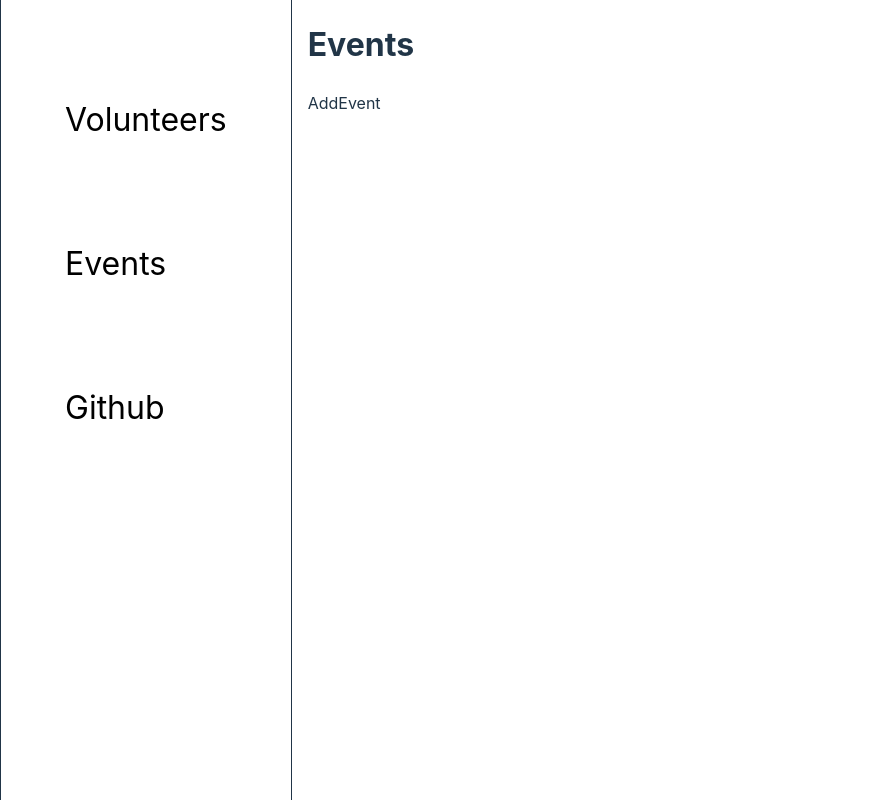
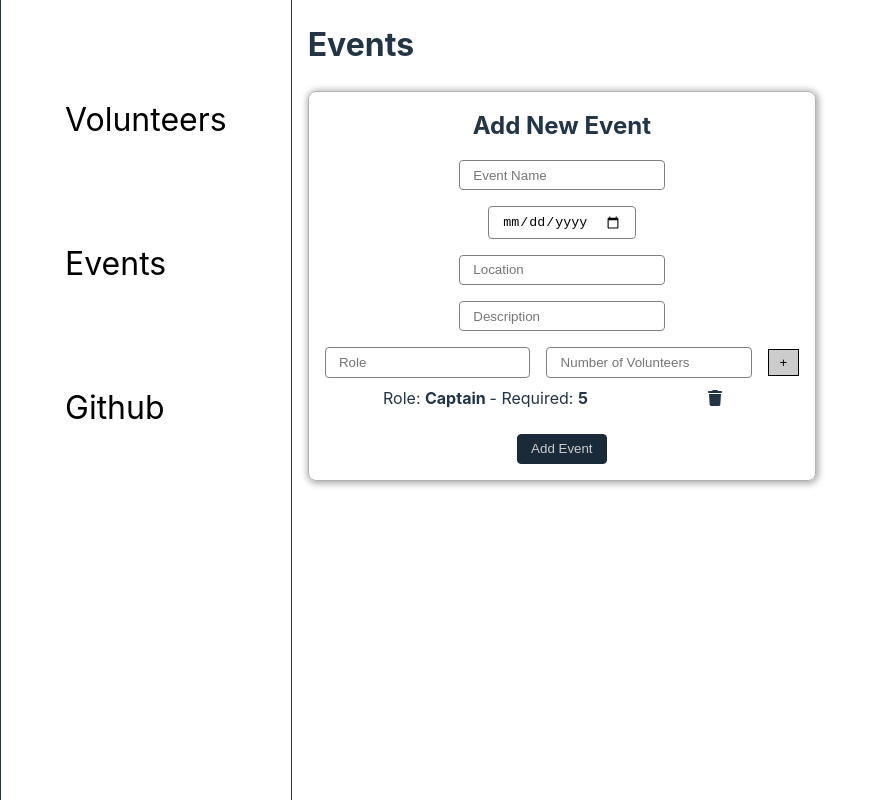
Before and after one commit to WadadParker/event-management, a React (Vite) app: page /events in a window 1280 px wide. Shown: the whole page, without its empty margins (0-884 px from the left). Built offline with nearby package versions, Linux system fonts and the light colour scheme.

Commit message:
feat: Add event folder structure

```diff
--- a/package.json
+++ b/package.json
@@ -15,8 +15,10 @@
     "@fortawesome/free-solid-svg-icons": "^6.4.2",
     "@fortawesome/react-fontawesome": "^0.2.0",
     "@reduxjs/toolkit": "^1.9.7",
+    "dotenv": "^16.3.1",
     "react": "^18.2.0",
     "react-dom": "^18.2.0",
+    "react-redux": "^8.1.3",
     "react-router-dom": "^6.17.0"
   },
   "devDependencies": {
--- /dev/null
+++ b/src/components/multiSelect/AddRole.jsx
@@ -0,0 +1,51 @@
+import React, { useState } from 'react'
+
+import styles from "./addRole.module.css";
+
+import { FontAwesomeIcon } from '@fortawesome/react-fontawesome';
+import { faTrash } from '@fortawesome/free-solid-svg-icons';
+
+export const AddRole = ({volunteers,setVolunteers}) =>
+{
+
+  const [input,setInput]= useState({role:"",requiredVolunteers:""})
+
+  const changeHandler=(inputField,text)=>
+  {
+    setInput(prev=>({...prev,[inputField]:text}));
+  }
+
+  const clickHandler=()=>
+  {
+    setVolunteers(prev=>[...prev,input]);
+    setInput({role:"",requiredVolunteers:""});
+  }
+
+  const deleteHandler=(selectedItem)=>
+  {
+    setVolunteers(prev=>prev.filter(item=>item!==selectedItem));
+  }
+
+  const isDisabled = () => input.role==="" | input.requiredVolunteers<1
+
+  return (
+    <div className={styles.container}>
+        <section className={styles.section}>
+            <input placeholder='Role' value={input.role} onChange={(e)=>changeHandler("role",e.target.value)}/>
+            <input placeholder='Number of Volunteers' onChange={(e)=>changeHandler("requiredVolunteers",Number(e.target.value))}/>
+            <button disabled={isDisabled()} className={styles.button} onClick={()=>clickHandler()}>+</button>
+        </section>
+
+        <main>
+            {volunteers.map(item=>
+                (
+                    <li className={styles[`list-item`]} key={item.role}>
+                        <span>Role: <b> {item.role} </b> - Required: <b> {item.requiredVolunteers} </b> </span>
+                        <FontAwesomeIcon icon={faTrash} className={styles.icon} onClick={()=>deleteHandler(item)}/>
+                    </li>
+                ))}
+
+        </main>
+    </div>
+  )
+}
--- /dev/null
+++ b/src/components/multiSelect/addRole.module.css
@@ -0,0 +1,41 @@
+.container {
+    display: grid;
+}
+
+.section {
+    display: grid;
+    grid-template-columns: 1fr 1fr auto;
+    justify-content: space-around;
+    align-items: center;
+    column-gap: 1em;
+}
+.button {
+    padding: 0.4em 0.8em;
+    background-color: white;
+    border: 1px solid black;
+    color: black;
+}
+.button:hover {
+    color: rgb(52, 225, 52);
+    border-color: rgb(52, 225, 52);
+    cursor: pointer;
+}
+.button:disabled {
+    filter: brightness(0.8);
+}
+.button:disabled:hover {
+    cursor: not-allowed;
+}
+
+.list-item {
+    display: grid;
+    grid-template-columns: 2fr 1fr;
+    justify-content: center;
+    justify-items: center;
+    align-items: center;
+    margin: 0.5em;
+}
+.icon:hover {
+    color: rgb(239, 70, 70);
+    cursor: pointer;
+}
--- a/src/features/events/addEvent/AddEvent.jsx
+++ b/src/features/events/addEvent/AddEvent.jsx
@@ -1,9 +1,41 @@
-import React from 'react'
-
 import styles from "./addEvent.module.css";
 
-export const AddEvent = () => {
+import React, { useEffect, useState } from 'react'
+import { useDispatch, useSelector } from "react-redux";
+
+import { fetchEvents, addNewEvent } from "../eventsSlice";
+import { AddRole } from "../../../components/multiSelect/AddRole";
+
+export const AddEvent = () =>
+{
+  const [input,setInput] = useState({name:"",date:"",location:"",description:""});
+
+  const [volunteers,setVolunteers] = useState([{role:"Captain",requiredVolunteers:5}]);
+
+  const changeHandler = (inputField , text)=> {
+    setInput(prev=>({...prev, [inputField]:text}));
+  }
+
+  const isDisabled = () => input.name==="" | input.date==="" || input.location==="" || input.description===""
+
+  const clickHandler = () =>
+  {
+    setInput({name:"",date:"",location:"",description:"",
+    volunteerRoleRequirements:[]});
+  }
+
   return (
-    <div>AddEvent</div>
+    <div className={styles[`form-container`]}>
+      <h2 className={styles.heading}>Add New Event</h2>
+      <input placeholder='Event Name' value={input.name} onChange={(e)=>changeHandler("name",e.target.value)}/>
+      <input type="date" value={input.date} onChange={(e)=>changeHandler("date",e.target.value)} />
+
+      <input placeholder='Location' value={input.location} onChange={(e)=>changeHandler("location",e.target.value)}/>
+      <input placeholder='Description' value={input.description} onChange={(e)=>changeHandler("description",e.target.value)}/>
+
+      <AddRole volunteers={volunteers} setVolunteers={setVolunteers} />
+
+      <button className={styles.button} disabled={isDisabled()} onClick={()=>clickHandler()}>Add Event</button>
+    </div>
   )
 }
--- a/src/features/events/addEvent/addEvent.module.css
+++ b/src/features/events/addEvent/addEvent.module.css
@@ -0,0 +1,44 @@
+.form-container {
+    box-shadow: 1px 1px 6px 2px rgb(179, 178, 178);
+    display: grid;
+    justify-items: center;
+    width: fit-content;
+    gap: 1em;
+    border: 1px solid rgb(179, 178, 178);
+    border-radius: 8px;
+    padding: 1em;
+}
+.heading {
+    margin: 0;
+}
+
+.form-container input {
+    padding: 0.5em 1em;
+    border: 1px solid gray;
+    border-radius: 4px;
+}
+
+.button {
+    color: white;
+    background-color: #213547;
+    border: 1px solid #213547;
+    border-radius: 4px;
+    padding: 0.5em 1em;
+    transition: 300ms;
+}
+.button:hover {
+    color: #213547;
+    background-color: white;
+    cursor: pointer;
+}
+.button:disabled {
+    filter: brightness(0.8);
+}
+.button:hover:disabled {
+    filter: brightness(0.8);
+    cursor: not-allowed;
+}
+
+.select {
+    padding: 0.5em 1em;
+}
--- a/src/features/events/eventsSlice.js
+++ b/src/features/events/eventsSlice.js
@@ -4,50 +4,37 @@ import { createAsyncThunk } from "@reduxjs/toolkit";
 
 const apiUrl = import.meta.env.VITE_APP_API_BASE_URL;
 
-export const fetchEvents = createAsyncThunk("events/fetchEvents", async ()=>{
-    const response = await fetch(`${apiUrl}/events`)
-    const data = response.json();
-    return data.data.events;
-})
+export const fetchEvents = createAsyncThunk("events/fetchEvents", async () => {
+    const response = await axios.get(`${apiUrl}/events`);
+    return response.data.events;
+});
 
-export const addNewEvent = createAsyncThunk("events/addEvent" , async (newEvent)=>
-{
-    const response = await fetch(`${apiUrl}/events`, {
-        method:'POST',
-        headers:{
+export const addNewEvent = createAsyncThunk("events/addEvent", async (newEvent) => {
+    const response = await axios.post(`${apiUrl}/events`, newEvent, {
+        headers: {
             'Content-Type': 'application/json',
-        },
-        body:JSON.stringify(newEvent)
-    })
-    const data = await response.json();
-    return data.data.newEvent;
-})
+        }
+    });
+    return response.data.newEvent;
+});
 
-export const updateEvent = createAsyncThunk("events/updateEvent" , async(eventDetails)=>
-{
-    const response = await fetch(`${apiUrl}/events/${eventDetails._id}` , {
-        method:'POST',
-        headers:{
+export const updateEvent = createAsyncThunk("events/updateEvent", async (eventDetails) => {
+    const response = await axios.post(`${apiUrl}/events/${eventDetails._id}`, eventDetails, {
+        headers: {
             'Content-Type': 'application/json',
-        },
-        body:JSON.stringify(eventDetails)
+        }
     });
-    const data = await response.json();
+    return response.data.updatedEvent;
+});
 
-    return data.data.updatedEvent;
-})
-
-export const deleteEvent = createAsyncThunk("events/deleteEvent", async(eventId)=>
-{
-    const response = await fetch(`${apiUrl}/events/${eventId}`, {
-        method:'DELETE',
-        headers:{
-            'Content-type':'application/json',
-        },
-    })
-    const data = await response.json();
-    return data.data.deletedEvent;
-})
+export const deleteEvent = createAsyncThunk("events/deleteEvent", async (eventId) => {
+    const response = await axios.delete(`${apiUrl}/events/${eventId}`, {
+        headers: {
+            'Content-Type': 'application/json',
+        }
+    });
+    return response.data.deletedEvent;
+});
 
 const initialState ={
     events:[],
@@ -60,12 +47,12 @@ export const eventsSlice = createSlice({name:"events",initialState,reducers:{},e
     [fetchEvents.pending]: (state) =>{
         state.status = "idle"
     },
-    [fetchEvents.fulfilled]: (state) =>
+    [fetchEvents.fulfilled]: (state,action) =>
     {
         state.status = "success";
         state.events = action.payload;
     },
-    [fetchEvents.rejected]: (state)=>
+    [fetchEvents.rejected]: (state,action)=>
     {
         state.status = "error";
         state.error = action.error.message;
@@ -75,12 +62,12 @@ export const eventsSlice = createSlice({name:"events",initialState,reducers:{},e
     {
         state.status = "idle"
     },
-    [addNewEvent.fulfilled]: (state)=>
+    [addNewEvent.fulfilled]: (state,action)=>
     {
         state.status = "success";
         state.events.push(action.payload);
     },
-    [addNewEvent.rejected]: (state) =>
+    [addNewEvent.rejected]: (state,action) =>
     {
         state.state="error";
         state.error= action.error.message;
@@ -90,7 +77,7 @@ export const eventsSlice = createSlice({name:"events",initialState,reducers:{},e
     {
         state.status = "idle"
     },
-    [updateEvent.fulfilled]: (state)=>
+    [updateEvent.fulfilled]: (state,action)=>
     {
         state.success = "success";
         const updatedEvent = action.payload;
@@ -101,7 +88,7 @@ export const eventsSlice = createSlice({name:"events",initialState,reducers:{},e
             state.events[index] = updatedEvent;
         }
     },
-    [updateEvent.rejected]: (state)=>
+    [updateEvent.rejected]: (state,action)=>
     {
         state.status="error";
         state.error = action.error.message;
@@ -111,10 +98,15 @@ export const eventsSlice = createSlice({name:"events",initialState,reducers:{},e
     {
         state.status = "idle"
     },
-    [deleteEvent.fulfilled]: (state)=>
+    [deleteEvent.fulfilled]: (state,action)=>
     {
         state.status = "success",
         state.events = [...state.events].filter(event=>event._id!== action.payload._id)
+    },
+    [deleteEvent.rejected]: (state,action)=>
+    {
+        state.status = "error",
+        state.error = action.error.message
     }
 
 }})
--- a/src/main.jsx
+++ b/src/main.jsx
@@ -4,11 +4,15 @@ import App from './App.jsx'
 import './index.css'
 
 import { BrowserRouter } from 'react-router-dom'
+import { Provider } from 'react-redux'
+import store from './store.js'
 
 ReactDOM.createRoot(document.getElementById('root')).render(
   <React.StrictMode>
     <BrowserRouter>
-      <App />
+      <Provider store={store}>
+        <App />
+      </Provider>
     </BrowserRouter>
   </React.StrictMode>,
 )
--- a/src/store.js
+++ b/src/store.js
@@ -0,0 +1,10 @@
+import { configureStore } from "@reduxjs/toolkit";
+import { eventsSlice } from "./features/events/eventsSlice";
+import { volunteersSlice } from "./features/volunteers/volunteersSlice";
+
+export default configureStore({
+    reducer:{
+        events:eventsSlice.reducer,
+        volunteers:volunteersSlice.reducer
+    }
+})
```
Also changed, not shown: src/features/volunteers/volunteersSlice.js (+38 -45 lines), 2 other files (tests, documents, lock files or other folders).
